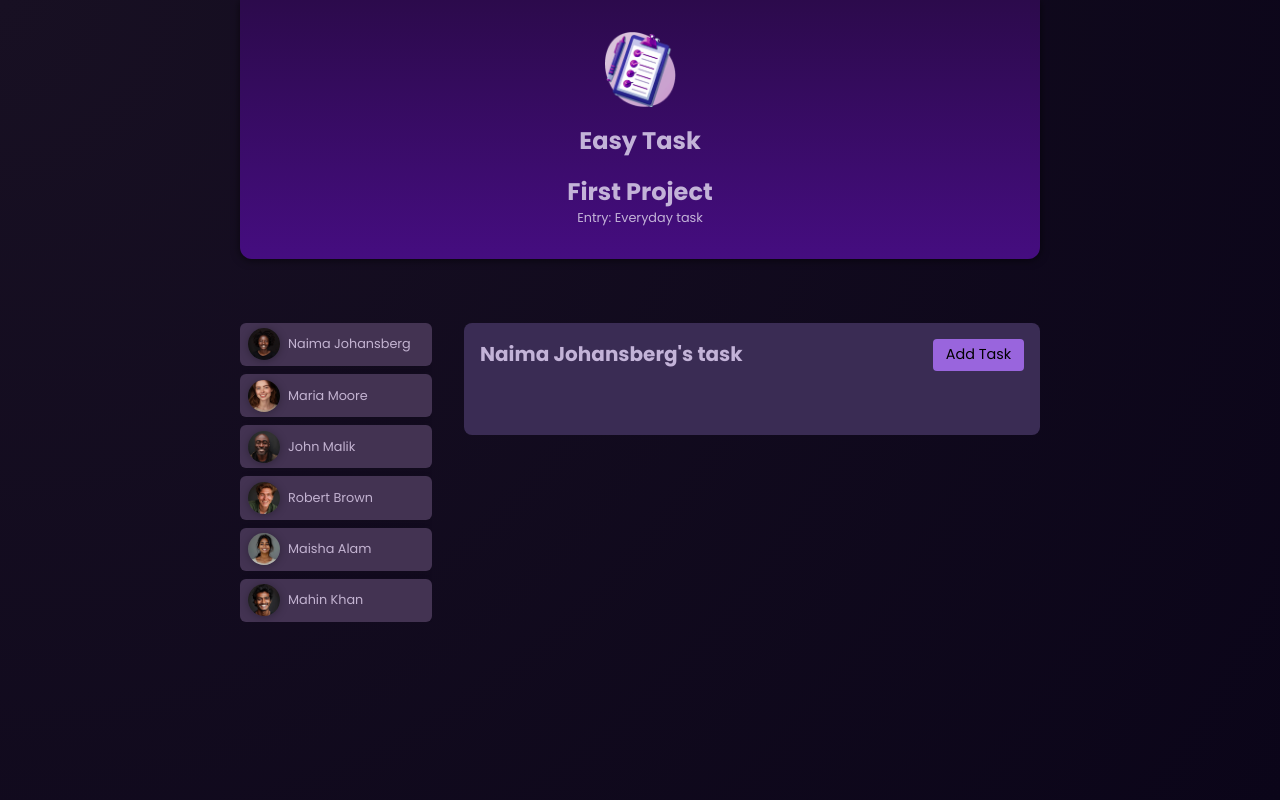
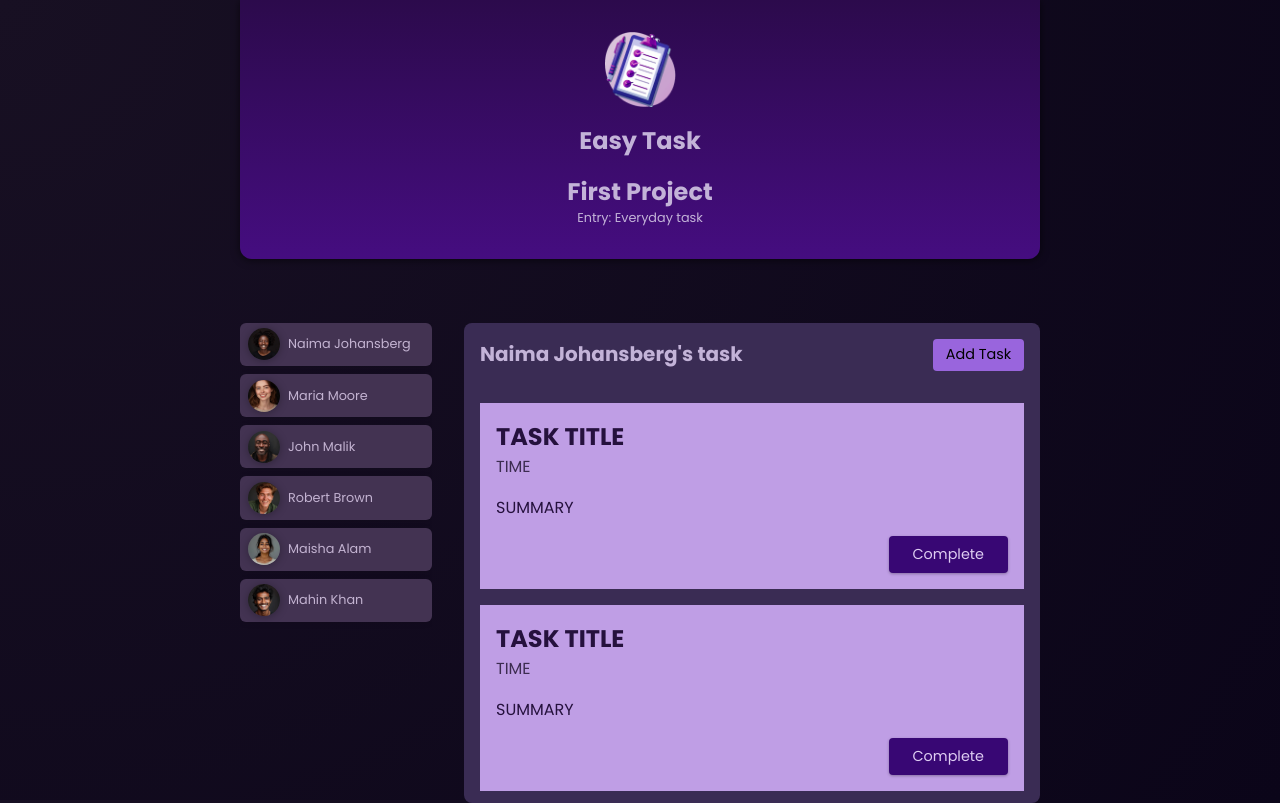
Before and after one commit to BahjatKhan/angular-todolist, an Angular app: page / in a window 1280 px wide. Both pictures are taken after a click on the button "Naima Johansberg". Built offline with nearby package versions, Linux system fonts and the light colour scheme.

Commit message:
created task component

```diff
--- /dev/null
+++ b/src/app/tasks/task/task.component.css
@@ -0,0 +1,37 @@
+article {
+  padding: 1rem;
+  color: #25113d;
+  background-color: #bf9ee5;
+}
+
+h2 {
+  margin: 0;
+}
+
+time {
+  color: #3c2c50;
+}
+
+.actions {
+  text-align: right;
+  margin: 0;
+}
+
+.actions button {
+  font: inherit;
+  font-size: 0.9rem;
+  cursor: pointer;
+  background-color: #380774;
+  color: #decdf2;
+  border-radius: 4px;
+  padding: 0.5rem 1.5rem;
+  border: none;
+  box-shadow: 0 1px 3px rgba(0, 0, 0, 0.3);
+  transition: all 0.3s ease;
+}
+
+.actions button:hover,
+.actions button:active {
+  background-color: #4a0774;
+  box-shadow: 0 1px 6px rgba(0, 0, 0, 0.3);
+}
--- /dev/null
+++ b/src/app/tasks/task/task.component.html
@@ -0,0 +1,8 @@
+<article>
+  <h2>TASK TITLE</h2>
+  <time>TIME</time>
+  <p>SUMMARY</p>
+  <p class="actions">
+    <button>Complete</button>
+  </p>
+</article>
--- a/src/app/tasks/tasks.component.html
+++ b/src/app/tasks/tasks.component.html
@@ -7,6 +7,14 @@
   </header>
 
   <ul>
-    <li></li>
+    <li>
+      <app-task />
+    </li>
+    <li>
+      <app-task />
+    </li>
+    <li>
+      <app-task />
+    </li>
   </ul>
 </section>
--- a/src/app/tasks/tasks.component.ts
+++ b/src/app/tasks/tasks.component.ts
@@ -1,9 +1,10 @@
 import { Component, Input, Output, output } from '@angular/core';
+import { TaskComponent } from './task/task.component';
 
 @Component({
   selector: 'app-tasks',
   standalone: true,
-  imports: [],
+  imports: [TaskComponent],
   templateUrl: './tasks.component.html',
   styleUrl: './tasks.component.css',
 })
```
Also changed, not shown: src/app/tasks/task/task.component.ts (added, +12 -0 lines).
